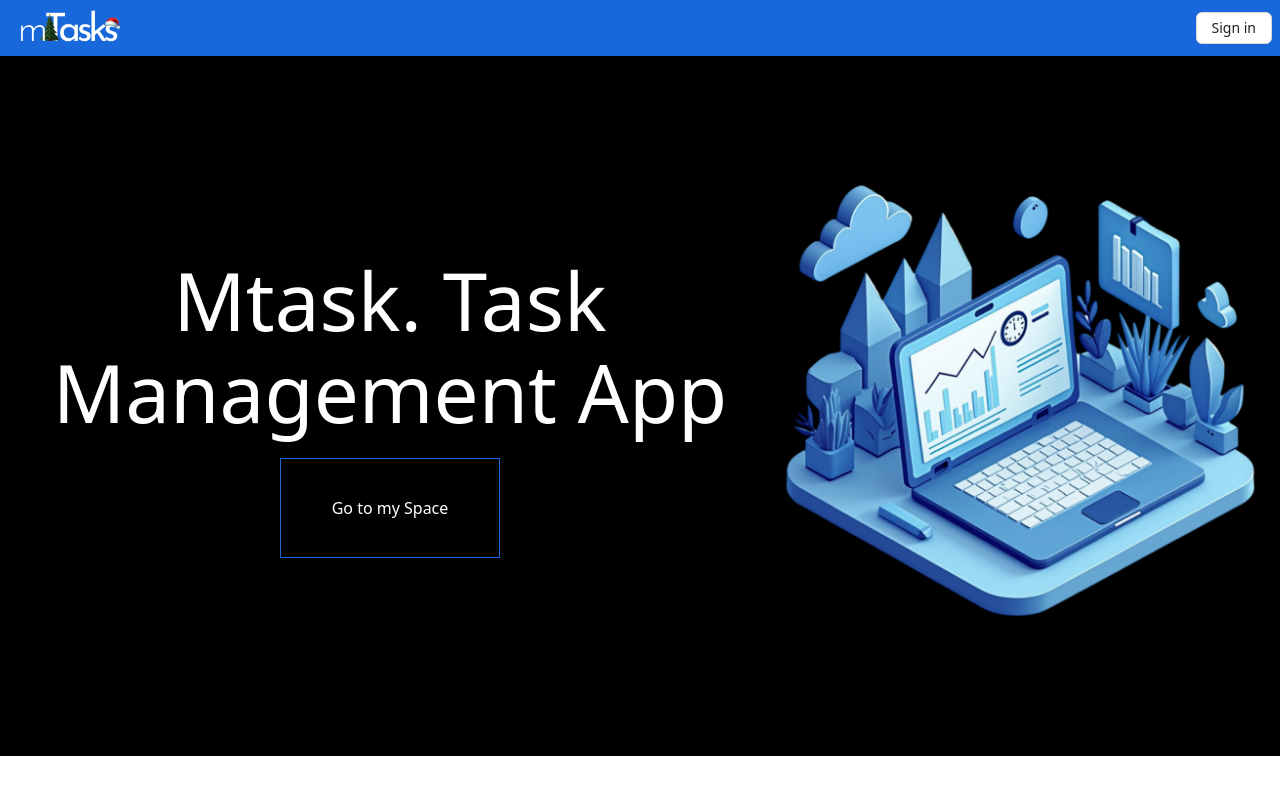
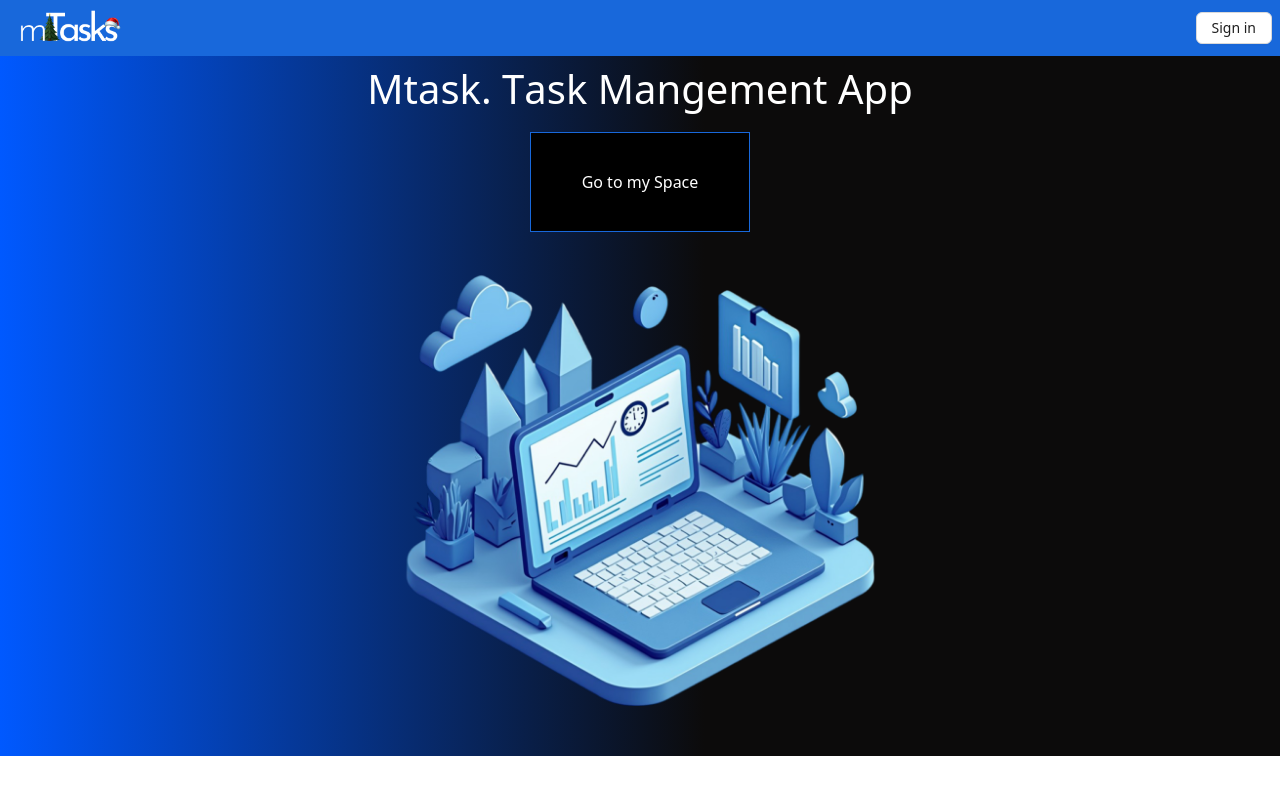
Before and after one commit to khachikkar/mtask, a React (Create React App) app: page / in a window 1280 px wide. Shown: the top 794 px of the page. Built offline with nearby package versions, Linux system fonts and the light colour scheme; no server answers.

Commit message:
added intro componet

```diff
--- a/src/components/Intro/index.css
+++ b/src/components/Intro/index.css
@@ -1,14 +1,21 @@
+
+a{
+    text-decoration: none;
+    color: inherit;
+}
 .ree{
-    background-color: #000;
+    background: rgb(0,89,255);
+    background: linear-gradient(90deg, rgba(0,89,255,1) 0%, rgba(12,11,11,1) 55%);
     min-height: 700px;
     display: flex;
+    flex-direction: column;
     align-items: center;
     padding: 10px;
     justify-content: space-between;
 
     h1{
         margin: 0;
-        font-size: 80px;
+        font-size: 40px;
         color: white;
         margin-bottom: 20px;
         text-align: center;
@@ -22,6 +29,14 @@
 
     }
 }
+
+
+@media screen and (max-width: 600px){
+h1{
+    font-size: 30px;
+}
+}
+
 
 
 .left{
--- a/src/components/Intro/index.js
+++ b/src/components/Intro/index.js
@@ -1,23 +1,65 @@
 import React from 'react'
 import "./index.css"
 import intro from "../../core/images/intro.png"
+import { AnimatePresence, motion, useInView } from 'framer-motion';
+import {Link} from "react-router-dom";
+import {ROUTE_CONSTANTS} from "../../core/constants/constants";
+
+
+function GradualSpacing({ text }) { // Destructure text from props
+    const ref = React.useRef(null);
+    const isInView = useInView(ref, { once: true });
+    return (
+        <div style={{display:"flex"}}>
+            <AnimatePresence>
+                {text.split('').map((char, i) => (
+                    <motion.h1
+                        ref={ref}
+                        key={i}
+                        initial={{ opacity: 0, x: -18 }}
+                        animate={isInView ? { opacity: 1, x: 0 } : {}}
+                        exit="hidden"
+                        transition={{ duration: 0.5, delay: i * 0.1 }}
+                        className="text-xl text-center sm:text-4xl font-bold tracking-tighter md:text-6xl md:leading-[4rem]"
+                    >
+                        {char === ' ' ? <span>&nbsp;</span> : char}
+                    </motion.h1>
+                ))}
+            </AnimatePresence>
+        </div>
+    );
+}
+
+
+const Intro = () => {
 
 
 
-const Intro = () => {
+
+
+
+
+
   return (
     <div className="ree">
         <div className="left">
 
-            <h1>Mtask. Task Management App</h1>
-            <div className="glow-on-hover"> Go to my Space</div>
+
+            {/*<h1>Mtask. Task Management App</h1>*/}
+            <div className="a">
+                <GradualSpacing  text="Mtask. Task Mangement App" />
+            </div>
+
+            <Link to={ROUTE_CONSTANTS.CABINET}>
+                <div className="glow-on-hover"> Go to my Space</div>
+            </Link>
 
         </div>
 
 
-      <div className="right">
-            <img src={intro} />
-      </div>
+        <div className="right">
+        <img src={intro}/>
+        </div>
     </div>
   )
 }
```
